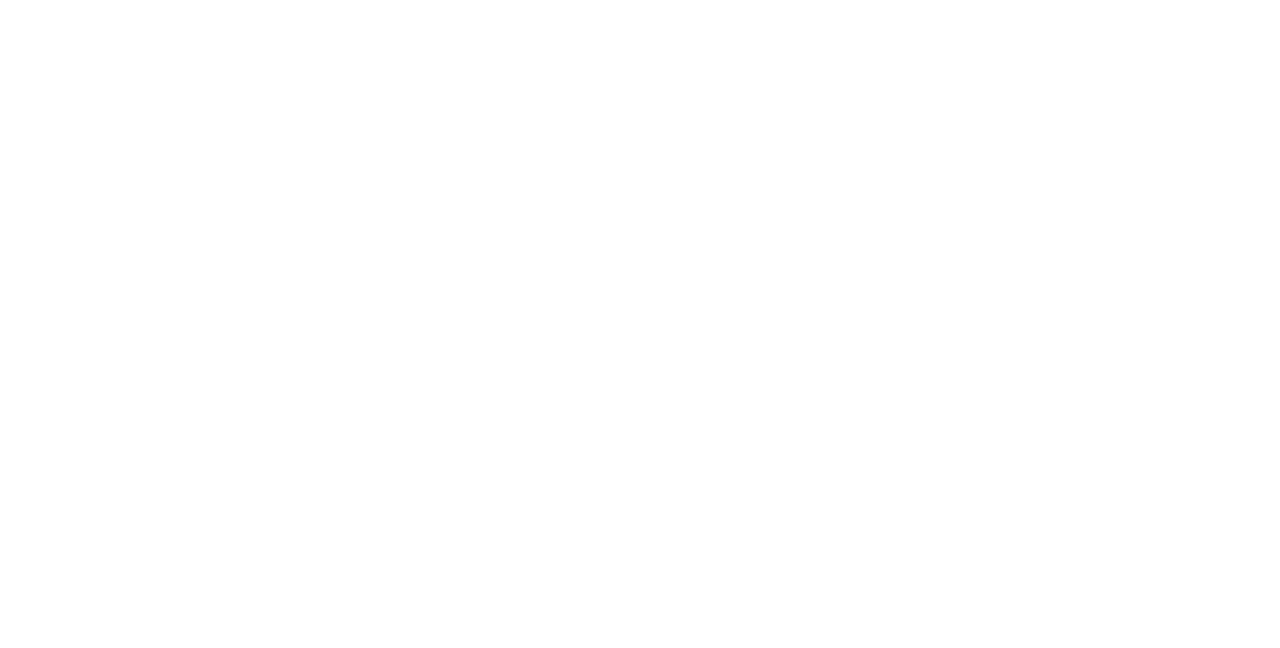
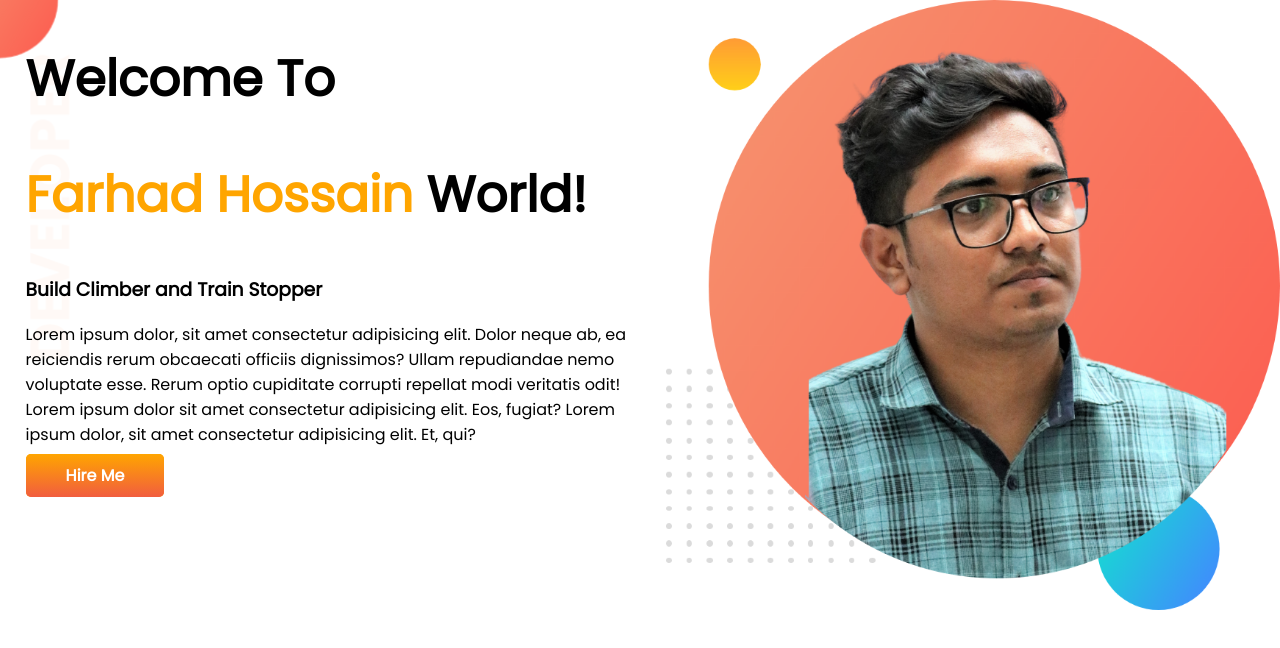
Before and after one commit to FarhadH1423/Farhad-s-Portfolio, a plain HTML site: page index.html in a window 1280 px wide. Drawn offline with Linux system fonts and the light colour scheme.

Commit message:
top area done

```diff
--- a/index.html
+++ b/index.html
@@ -1,13 +1,32 @@
 <!DOCTYPE html>
 <html lang="en">
+
 <head>
     <meta charset="UTF-8">
     <meta http-equiv="X-UA-Compatible" content="IE=edge">
     <meta name="viewport" content="width=device-width, initial-scale=1.0">
     <title>Farhad's Portfolio</title>
     <link rel="stylesheet" href="style.css">
+    <link rel="preconnect" href="https://fonts.googleapis.com">
+    <link rel="preconnect" href="https://fonts.gstatic.com" crossorigin>
+    <link href="https://fonts.googleapis.com/css2?family=Poppins&display=swap" rel="stylesheet">
 </head>
+
 <body>
+    <section class="top-banner">
+        <div class="half-width">
+            <h1>Welcome To</h1>
+            <h1><span class="orange-color">Farhad Hossain</span> World!</h1>
+            <h3>Build Climber and Train Stopper</h3>
+            <p>Lorem ipsum dolor, sit amet consectetur adipisicing elit. Dolor neque ab, ea reiciendis rerum obcaecati
+                officiis dignissimos? Ullam repudiandae nemo voluptate esse. Rerum optio cupiditate corrupti repellat
+                modi veritatis odit! Lorem ipsum dolor sit amet consectetur adipisicing elit. Eos, fugiat? Lorem ipsum dolor, sit amet consectetur adipisicing elit. Et, qui?</p>
+                <a class="link-button" target="_blank" href="fb.com/farhadwts">Hire Me</a>
+        </div>
+        <div class="half-width">
+            <img src="my-bg1.png" alt="">
+        </div>
+    </section>
+</body>
 
-</body>
 </html>
--- a/style.css
+++ b/style.css
@@ -0,0 +1,33 @@
+body{
+    font-family: 'Poppins', sans-serif;
+    margin: 0;
+}
+h1{
+    font-size: 50px;
+}
+.orange-color{
+    color: orange;
+}
+section{
+    display: flex;
+}
+.half-width{
+    width: 50%;
+    padding-left: 2%;
+}
+.half-width img{
+    width: 100%;
+}
+.link-button{
+    text-decoration: none;
+    background-color: orange;
+    padding: 10px 40px;
+    border-radius: 5px;
+    color: white;
+    font-weight: 700;
+    background-image: linear-gradient(orange, rgb(241, 93, 63));
+}
+.top-banner{
+    background-image: url(images/top-banner.png);
+    background-repeat: no-repeat;
+}
```
Also changed, not shown: images/dream-bg.png (added), images/exp-bg.png (added), images/jhankar.png (added), images/jhankar2.png (added), images/my-bg.png (added), images/my-bg2.png (added), images/top-banner.png (added), my-bg1.png (added), my-bg2.png (added), 7 other files.
